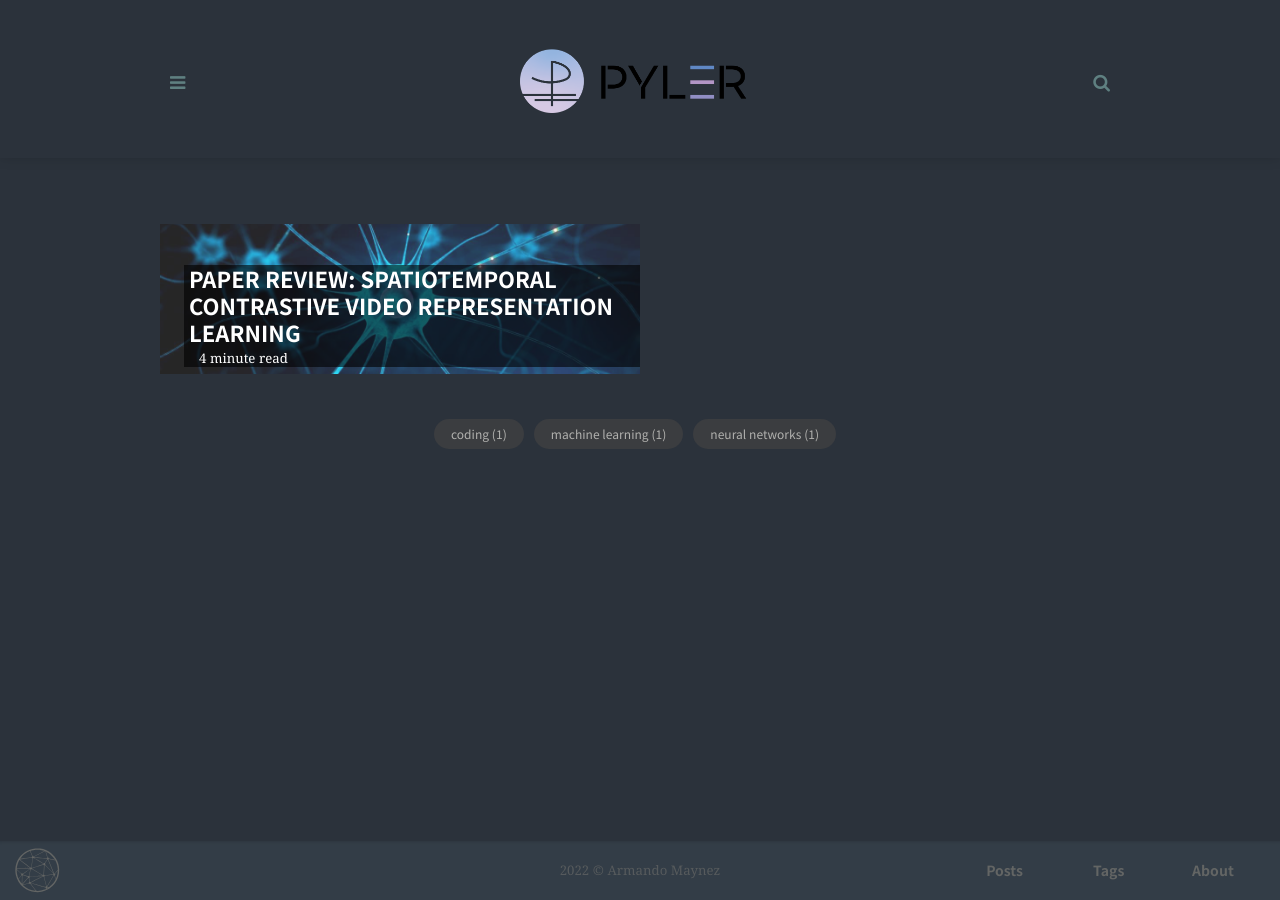
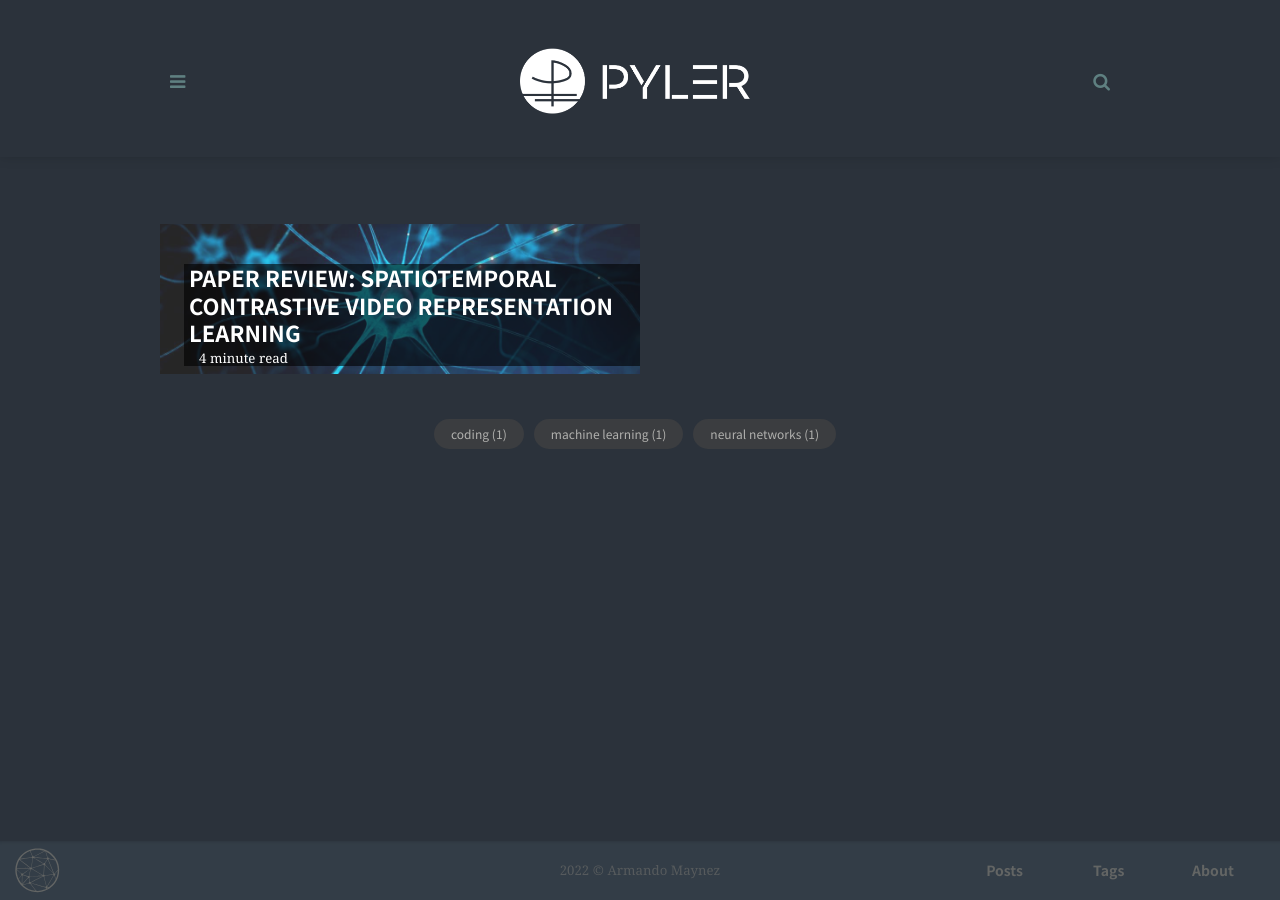
Before and after one commit to pylerAI/blog, a Jekyll site: the page built from index.html, in a window 1280 px wide. Built offline with Jekyll 4.4.1, drawn with Linux system fonts in a browser that asks for light colours; some web fonts are replaced; the list of posts is cut into pages by our own code.

Commit message:
Add dark mode logo

```diff
--- a/_config.yml
+++ b/_config.yml
@@ -23,7 +23,7 @@ logo-icon-SEO: "/assets/img/branding/P_logo.png"
 # the browser is closed or not)
 night_mode: "on"
 
-logo-dark: "/assets/img/branding/PYLER_logo.png"
+logo-dark: "/assets/img/branding/PYLER_logo_dark.png"
 highlight_theme: syntax-base16.monokai.dark # select a dark theme for the code highlighter if needed
 
 # Author settings
```
Also changed, not shown: assets/img/branding/PYLER_logo_dark.png (added).
